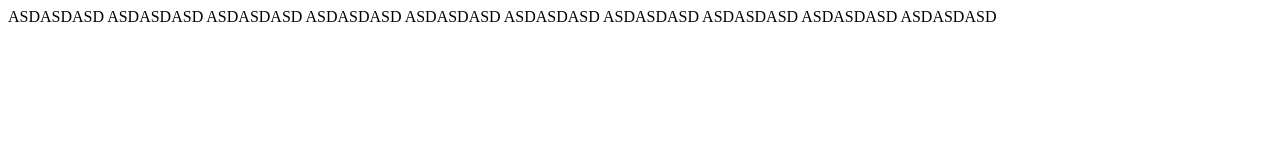
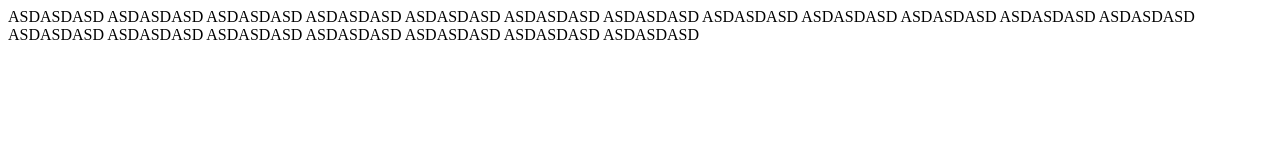
Before and after one commit to ararathakobyan95/test, a plain HTML site: page index.html in a window 1280 px wide. Drawn offline with Linux system fonts and the light colour scheme.

Commit message:
change all

```diff
--- a/index.html
+++ b/index.html
@@ -8,3 +8,12 @@
 <a>ASDASDASD</a>
 <a>ASDASDASD</a>
 <a>ASDASDASD</a>
+<a>ASDASDASD</a>
+<a>ASDASDASD</a>
+<a>ASDASDASD</a>
+<a>ASDASDASD</a>
+<a>ASDASDASD</a>
+<a>ASDASDASD</a>
+<a>ASDASDASD</a>
+<a>ASDASDASD</a>
+<a>ASDASDASD</a>
--- a/index.js
+++ b/index.js
@@ -1 +1,6 @@
 console.log("123456555555")
+console.log("123456555555")
+console.log("123456555555")
+console.log("123456555555")
+console.log("123456555555")
+console.log("123456555555")
```
Also changed, not shown: test2/fngyul.js (+9 -0 lines).
